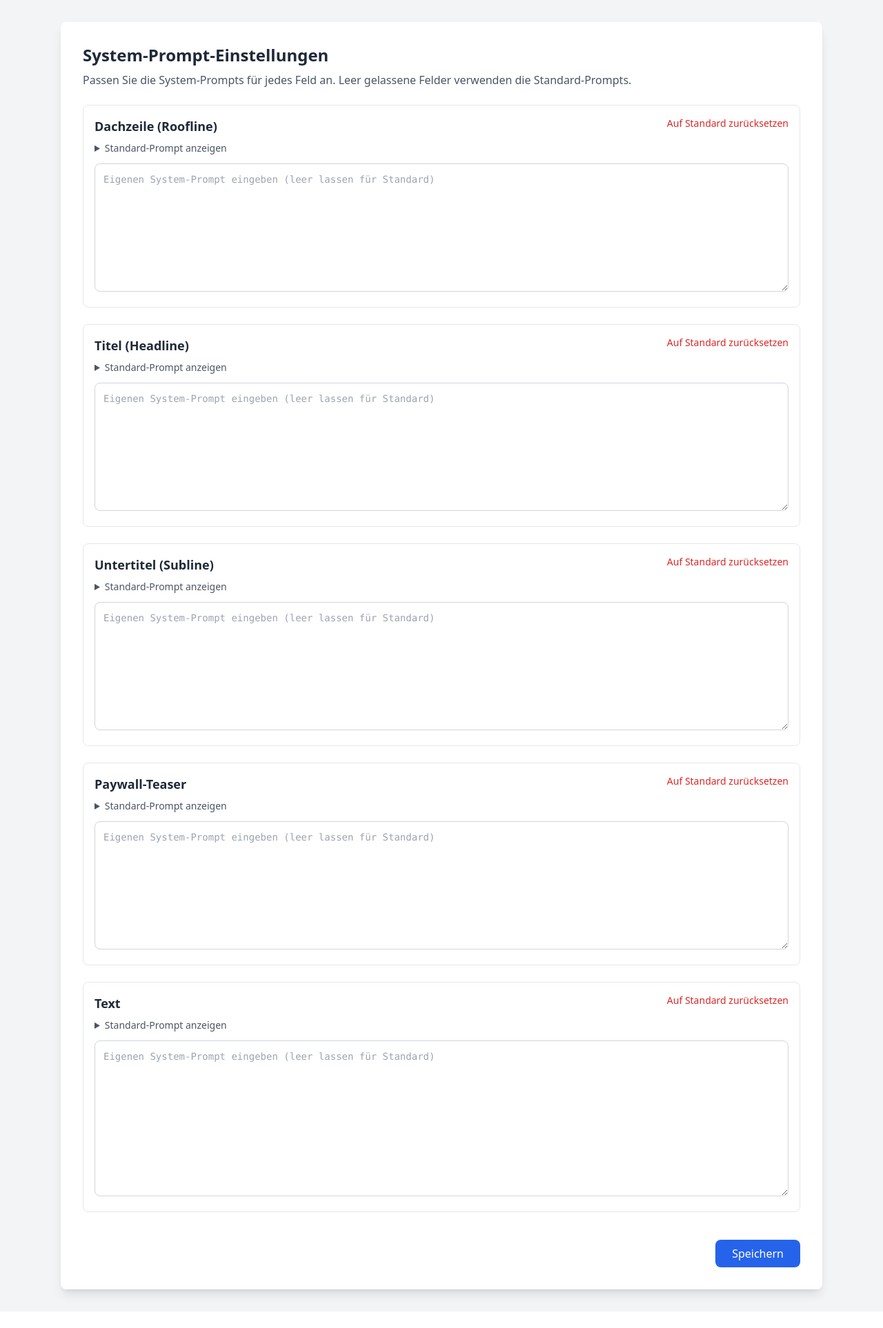
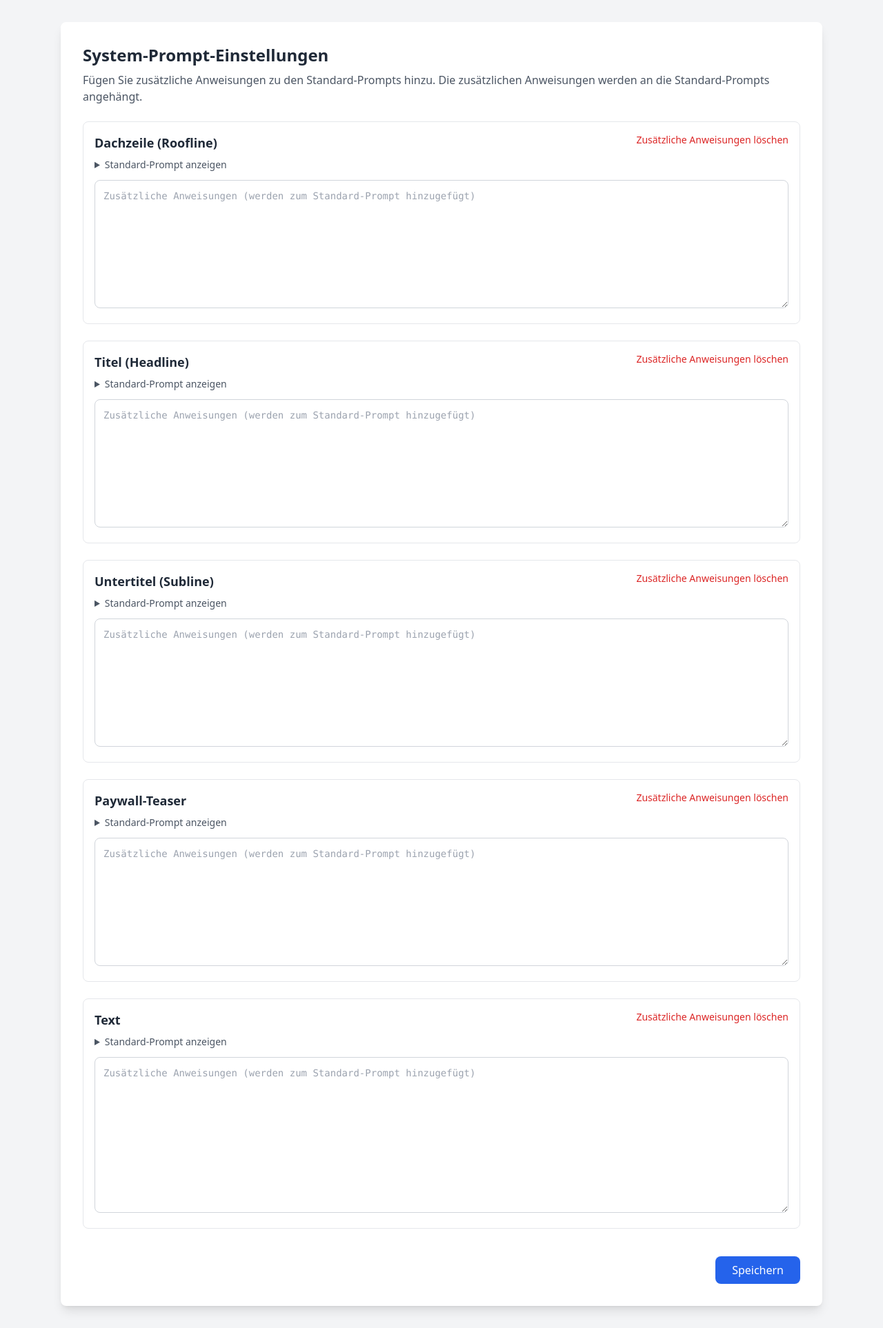
Before and after one commit to Fierl/masterarbeit, a Flask app: page /settings/ in a window 1280 px wide. Shown: the part 53-1979 px from the top of the page at 69% size. Before the commit the page ends 1943 px from the top, so only its background shows below. Run offline with Flask 3, Linux system fonts and the light colour scheme; the visitor is signed in with stand-in values (Sample User, id 1); some libraries are stand-ins or nearby versions.

Commit message:
Enhance system prompts and settings UI; clarify instructions and update reset functionality

```diff
--- a/src/prompts/system_prompts.py
+++ b/src/prompts/system_prompts.py
@@ -17,14 +17,16 @@ Guidelines:
 - The text has to be in German language."""
 
     SUBLINE = """You are an expert subline writer for journalistic articles.
-Your task is to create informative and complementary sublines.
+Your task is to create ONE SINGLE informative and complementary subline.
 Guidelines:
+- Create exactly ONE subline, not multiple sublines
+- Maximum 2-3 sentences (keep it short and concise)
 - Provide additional context or details not in the headline
-- Keep it concise (typically 10-20 words, !important: one sentence only!)
 - Support and enhance the headline without repeating it
 - Use clear and straightforward language
-- Do not use asterisks, stars, or any markdown formatting
-- Do not number the subline
+- Do not use asterisks (**), stars, bullets, or any markdown formatting
+- Do not number the subline or create numbered lists
+- Do not create multiple sublines or variations
 - Output plain text only without any formatting symbols
 - The text has to be in German language."""
 
--- a/static/js/settings.js
+++ b/static/js/settings.js
@@ -103,7 +103,7 @@ async function saveSettings() {
 }
 
 async function resetField(field) {
-  const confirmed = confirm(`Möchten Sie den Custom System-Prompt für "${getFieldLabel(field)}" wirklich zurücksetzen?`);
+  const confirmed = confirm(`Möchten Sie die zusätzlichen Anweisungen für "${getFieldLabel(field)}" wirklich löschen?`);
 
   if (!confirmed) {
     return;
@@ -127,7 +127,7 @@ async function resetField(field) {
       throw new Error(errorData.error || 'Fehler beim Zurücksetzen');
     }
 
-    showStatus(`System-Prompt für "${getFieldLabel(field)}" wurde zurückgesetzt.`, 'success');
+    showStatus(`Zusätzliche Anweisungen für "${getFieldLabel(field)}" wurden gelöscht.`, 'success');
 
   } catch (error) {
     console.error('Fehler beim Zurücksetzen:', error);
--- a/templates/settings.html
+++ b/templates/settings.html
@@ -1,3 +1,4 @@
+<!-- templates/settings.html -->
 <!DOCTYPE html>
 <html lang="de">
 <head>
@@ -27,7 +28,7 @@
     <div class="bg-white rounded-lg shadow-lg p-8">
       <h2 class="text-2xl font-bold mb-2">System-Prompt-Einstellungen</h2>
       <p class="text-gray-600 mb-6">
-        Passen Sie die System-Prompts für jedes Feld an. Leer gelassene Felder verwenden die Standard-Prompts.
+        Fügen Sie zusätzliche Anweisungen zu den Standard-Prompts hinzu. Die zusätzlichen Anweisungen werden an die Standard-Prompts angehängt.
       </p>
 
       <div id="loadingIndicator" class="text-center py-8">
@@ -41,7 +42,7 @@
           <div class="flex justify-between items-start mb-2">
             <h3 class="text-lg font-semibold">Dachzeile (Roofline)</h3>
             <button onclick="resetField('roofline')" class="text-sm text-red-600 hover:text-red-800">
-              Auf Standard zurücksetzen
+              Zusätzliche Anweisungen löschen
             </button>
           </div>
           <details class="mb-3">
@@ -51,7 +52,7 @@
           <textarea id="custom-roofline"
                     class="w-full border border-gray-300 rounded-lg p-3 focus:ring-2 focus:ring-blue-500 focus:border-blue-500 font-mono text-sm"
                     rows="8"
-                    placeholder="Eigenen System-Prompt eingeben (leer lassen für Standard)"></textarea>
+                    placeholder="Zusätzliche Anweisungen (werden zum Standard-Prompt hinzugefügt)"></textarea>
         </div>
 
         <!-- Headline -->
@@ -59,7 +60,7 @@
           <div class="flex justify-between items-start mb-2">
             <h3 class="text-lg font-semibold">Titel (Headline)</h3>
             <button onclick="resetField('headline')" class="text-sm text-red-600 hover:text-red-800">
-              Auf Standard zurücksetzen
+              Zusätzliche Anweisungen löschen
             </button>
           </div>
           <details class="mb-3">
@@ -69,7 +70,7 @@
           <textarea id="custom-headline"
                     class="w-full border border-gray-300 rounded-lg p-3 focus:ring-2 focus:ring-blue-500 focus:border-blue-500 font-mono text-sm"
                     rows="8"
-                    placeholder="Eigenen System-Prompt eingeben (leer lassen für Standard)"></textarea>
+                    placeholder="Zusätzliche Anweisungen (werden zum Standard-Prompt hinzugefügt)"></textarea>
         </div>
 
         <!-- Subline -->
@@ -77,7 +78,7 @@
           <div class="flex justify-between items-start mb-2">
             <h3 class="text-lg font-semibold">Untertitel (Subline)</h3>
             <button onclick="resetField('subline')" class="text-sm text-red-600 hover:text-red-800">
-              Auf Standard zurücksetzen
+              Zusätzliche Anweisungen löschen
             </button>
           </div>
           <details class="mb-3">
@@ -87,7 +88,7 @@
           <textarea id="custom-subline"
                     class="w-full border border-gray-300 rounded-lg p-3 focus:ring-2 focus:ring-blue-500 focus:border-blue-500 font-mono text-sm"
                     rows="8"
-                    placeholder="Eigenen System-Prompt eingeben (leer lassen für Standard)"></textarea>
+                    placeholder="Zusätzliche Anweisungen (werden zum Standard-Prompt hinzugefügt)"></textarea>
         </div>
 
         <!-- Teaser -->
@@ -95,7 +96,7 @@
           <div class="flex justify-between items-start mb-2">
             <h3 class="text-lg font-semibold">Paywall-Teaser</h3>
             <button onclick="resetField('teaser')" class="text-sm text-red-600 hover:text-red-800">
-              Auf Standard zurücksetzen
+              Zusätzliche Anweisungen löschen
             </button>
           </div>
           <details class="mb-3">
@@ -105,7 +106,7 @@
           <textarea id="custom-teaser"
                     class="w-full border border-gray-300 rounded-lg p-3 focus:ring-2 focus:ring-blue-500 focus:border-blue-500 font-mono text-sm"
                     rows="8"
-                    placeholder="Eigenen System-Prompt eingeben (leer lassen für Standard)"></textarea>
+                    placeholder="Zusätzliche Anweisungen (werden zum Standard-Prompt hinzugefügt)"></textarea>
         </div>
 
         <!-- Text -->
@@ -113,7 +114,7 @@
           <div class="flex justify-between items-start mb-2">
             <h3 class="text-lg font-semibold">Text</h3>
             <button onclick="resetField('text')" class="text-sm text-red-600 hover:text-red-800">
-              Auf Standard zurücksetzen
+              Zusätzliche Anweisungen löschen
             </button>
           </div>
           <details class="mb-3">
@@ -123,7 +124,7 @@
           <textarea id="custom-text"
                     class="w-full border border-gray-300 rounded-lg p-3 focus:ring-2 focus:ring-blue-500 focus:border-blue-500 font-mono text-sm"
                     rows="10"
-                    placeholder="Eigenen System-Prompt eingeben (leer lassen für Standard)"></textarea>
+                    placeholder="Zusätzliche Anweisungen (werden zum Standard-Prompt hinzugefügt)"></textarea>
         </div>
 
         <!-- Save Button -->
```
Also changed, not shown: src/services/generation_service.py (+8 -3 lines).
